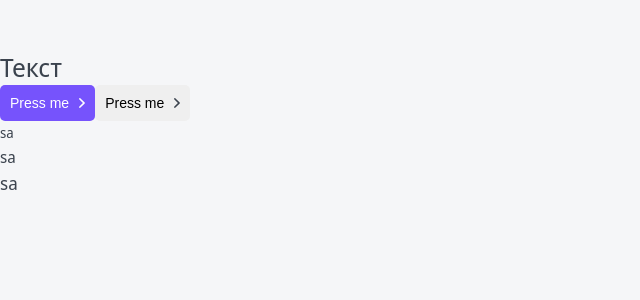
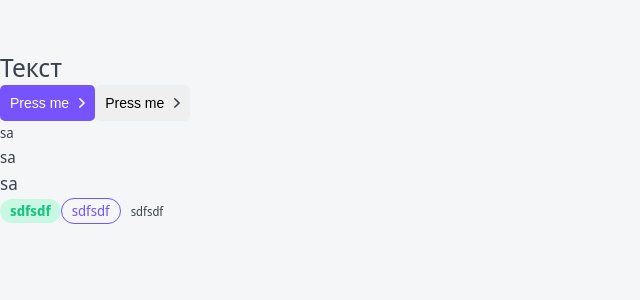
Before and after one commit to insurecar/nextjs, a Next.js app: page / in a window 1280 px wide. Shown: the top 300 px of the page, without its empty margins (0-640 px from the left). Built offline with nearby package versions, Linux system fonts and the light colour scheme.

Commit message:
added tag

```diff
--- /dev/null
+++ b/components/Tag/Tag.module.css
@@ -0,0 +1,52 @@
+.tag {
+	display: inline-block;
+
+	box-sizing: border-box;
+
+	border-radius: 20px;
+}
+
+.s {
+	padding: 5px 10px;
+
+	font-size: 12px;
+	line-height: 12px;
+}
+
+.m {
+	padding: 5px 10px;
+
+	font-size: 14px;
+	line-height: 14px;
+}
+
+.ghost {
+	border: 1px solid var(--grey-light);
+}
+
+.red {
+	color: var(--white);
+	background: #DE0000;
+
+	font-weight: bold;
+}
+
+.grey {
+	color: var(--white);
+	background: #B3C0D9;
+
+	font-weight: bold;
+}
+
+.green {
+	color: var(--green);
+	background: var(--green-light);
+
+	font-weight: bold;
+}
+
+.primary {
+	color: var(--primary);
+	border: 1px solid var(--primary);
+	background: none;
+}
--- /dev/null
+++ b/components/Tag/Tag.tsx
@@ -0,0 +1,15 @@
+import styles from "./Tag.module.css";
+import { TagProps } from "./Tag.props";
+
+export const Tag = ({
+  size = "m",
+  children,
+  color = "ghost",
+  href,
+  className,
+  ...props
+}: TagProps): JSX.Element => (
+  <div className={`${styles.tag} ${styles[size]} ${styles[color]}`} {...props}>
+    {href ? <a href={href}>{children}</a> : children}
+  </div>
+);
--- a/components/index.ts
+++ b/components/index.ts
@@ -1,3 +1,4 @@
 export * from './Htag/Htag';
 export * from './Button/Button';
 export * from './P/P';
+export * from './Tag/Tag'
--- a/pages/index.tsx
+++ b/pages/index.tsx
@@ -1,6 +1,4 @@
-import { Htag } from "../components";
-import { Button } from "../components";
-import { P } from "../components";
+import { Htag, Tag, Button, P } from "../components";
 
 export default function Home(): JSX.Element {
   return (
@@ -15,6 +13,13 @@
       <P size="s">sa</P>
       <P size="m">sa</P>
       <P size="l">sa</P>
+      <Tag color="green">sdfsdf</Tag>
+      <Tag size="m" color="primary" href="#">
+        sdfsdf
+      </Tag>
+      <Tag size="s" color="ghost" href="#">
+        sdfsdf
+      </Tag>
     </div>
   );
 }
```
Also changed, not shown: components/Tag/Tag.props.ts (added, +8 -0 lines).
